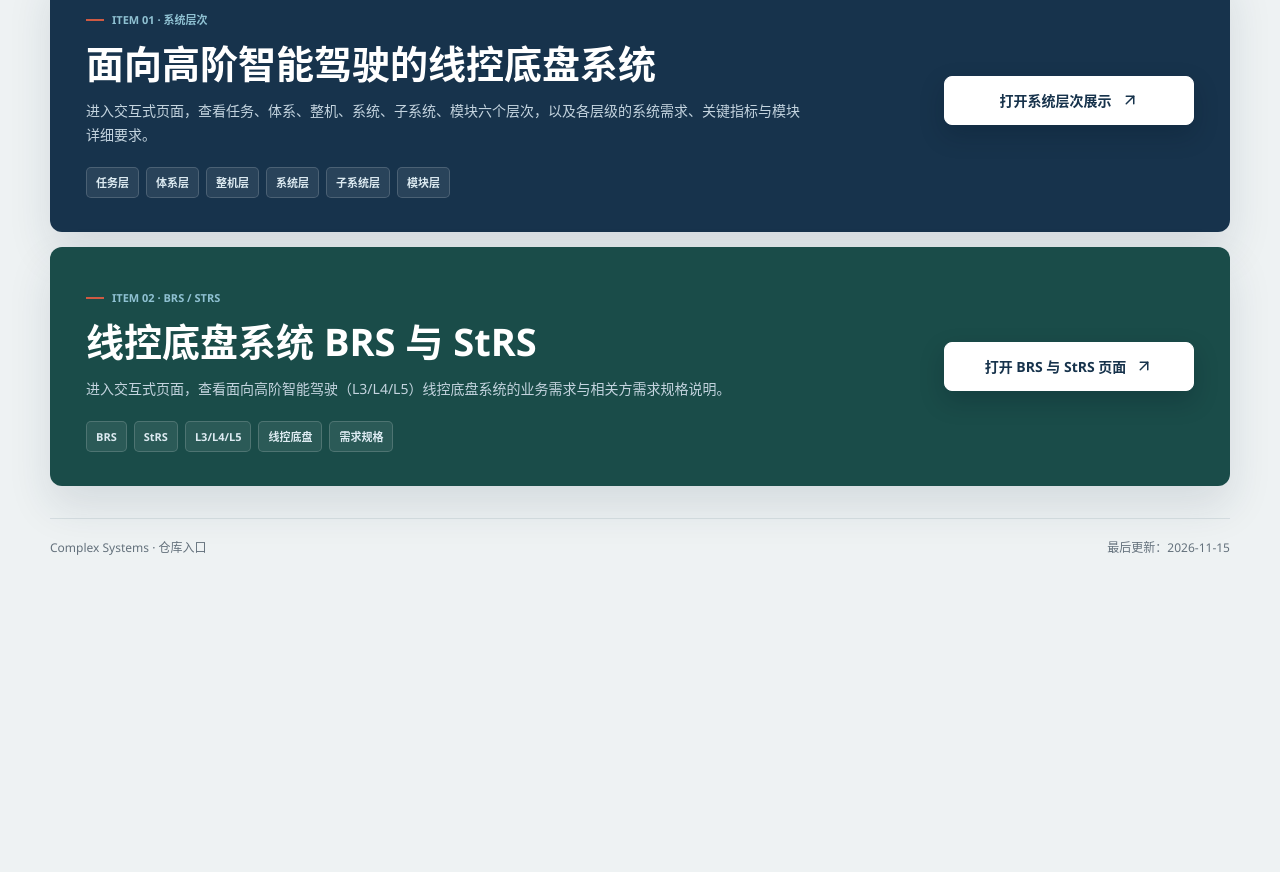
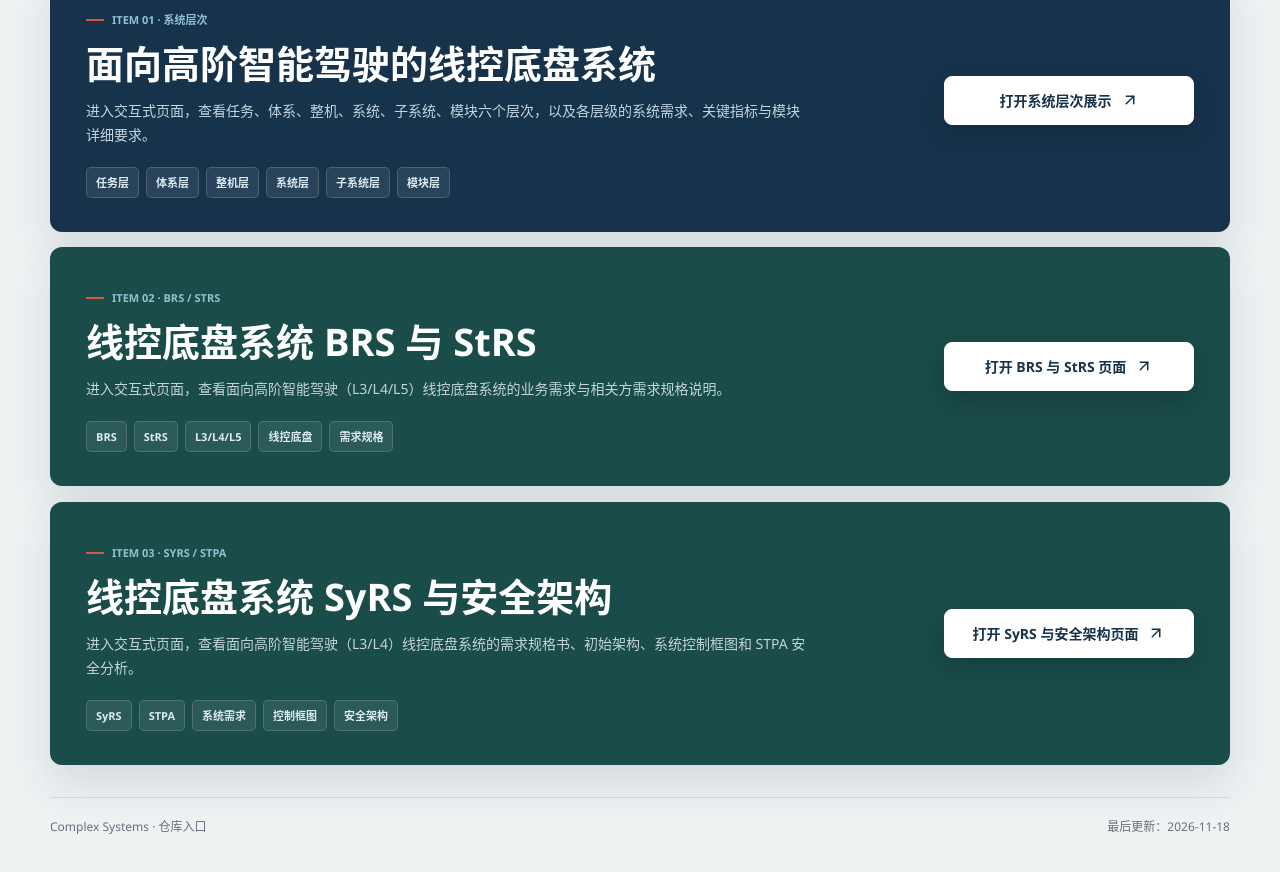
Before and after one commit to gm-hly/complex-systems-engineering-2026, a plain HTML site: page index.html in a window 1280 px wide. Shown: the part 760-1632 px from the top of the page. Before the commit the page ends 1372 px from the top, so only its background shows below. Drawn offline with Linux system fonts and the light colour scheme.

Commit message:
Add files via upload

```diff
--- a/index.html
+++ b/index.html
@@ -613,7 +613,7 @@
         <h1 id="page-title">complex-systems-engineering-2026</h1>
         <p>用于整理复杂系统工程、智能汽车线控底盘、系统层次与需求等内容的仓库入口。</p>
         <div class="stats" aria-label="仓库内容概览">
-          <span class="stat"><strong>2</strong> 个项目</span>
+          <span class="stat"><strong>3</strong> 个项目</span>
           <span class="stat"><strong>6</strong> 个系统层次</span>
           <span class="stat"><strong>5</strong> 个线控子系统</span>
         </div>
@@ -726,11 +726,33 @@
           </svg>
         </a>
       </article>
+
+      <article class="project-panel project-panel--teal">
+        <div class="project-content">
+          <div class="project-index">Item 03 · SyRS / STPA</div>
+          <h2>线控底盘系统 SyRS 与安全架构</h2>
+          <p>进入交互式页面，查看面向高阶智能驾驶（L3/L4）线控底盘系统的需求规格书、初始架构、系统控制框图和 STPA 安全分析。</p>
+          <div class="project-tags" aria-label="内容标签">
+            <span class="project-tag">SyRS</span>
+            <span class="project-tag">STPA</span>
+            <span class="project-tag">系统需求</span>
+            <span class="project-tag">控制框图</span>
+            <span class="project-tag">安全架构</span>
+          </div>
+        </div>
+        <a class="project-action" href="./11.18/线控底盘系统SyRS与STPA安全架构.html" target="_blank" rel="noopener">
+          打开 SyRS 与安全架构页面
+          <svg viewBox="0 0 24 24" fill="none" stroke="currentColor" stroke-width="2" stroke-linecap="round" stroke-linejoin="round" aria-hidden="true">
+            <path d="M7 17 17 7"></path>
+            <path d="M7 7h10v10"></path>
+          </svg>
+        </a>
+      </article>
     </section>
 
     <footer class="footer">
       <span>Complex Systems · 仓库入口</span>
-      <span>最后更新：2026-11-15</span>
+      <span>最后更新：2026-11-18</span>
     </footer>
   </main>
 </body>
```
